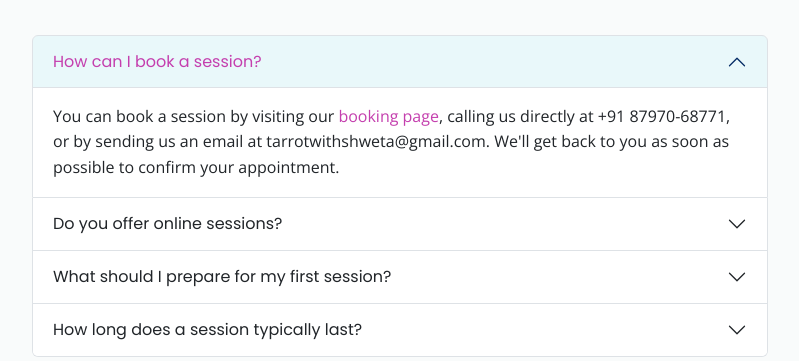
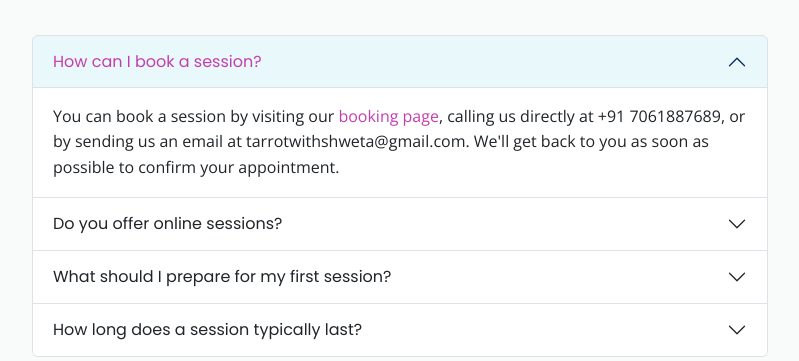
Before and after one commit to Yashpal209/tarrotshewta, a PHP site: page /contact.php in a window 1280 px wide. Shown: the part 1804-2165 px from the top of the page, without its empty margins (240-1039 px from the left). Run offline with PHP 8.4, Linux system fonts and the light colour scheme.

Commit message:
background

```diff
--- a/contact.php
+++ b/contact.php
@@ -153,7 +153,7 @@
                         </h2>
                         <div id="collapseOne" class="accordion-collapse collapse show" aria-labelledby="headingOne" data-bs-parent="#faqAccordion">
                             <div class="accordion-body">
-                                You can book a session by visiting our <a href="booking.php">booking page</a>, calling us directly at +91 87970-68771, or by sending us an email at tarrotwithshweta@gmail.com. We'll get back to you as soon as possible to confirm your appointment.
+                                You can book a session by visiting our <a href="booking.php">booking page</a>, calling us directly at +91 7061887689, or by sending us an email at tarrotwithshweta@gmail.com. We'll get back to you as soon as possible to confirm your appointment.
                             </div>
                         </div>
                     </div>
```
Also changed, not shown: images/sweta.jpg.
